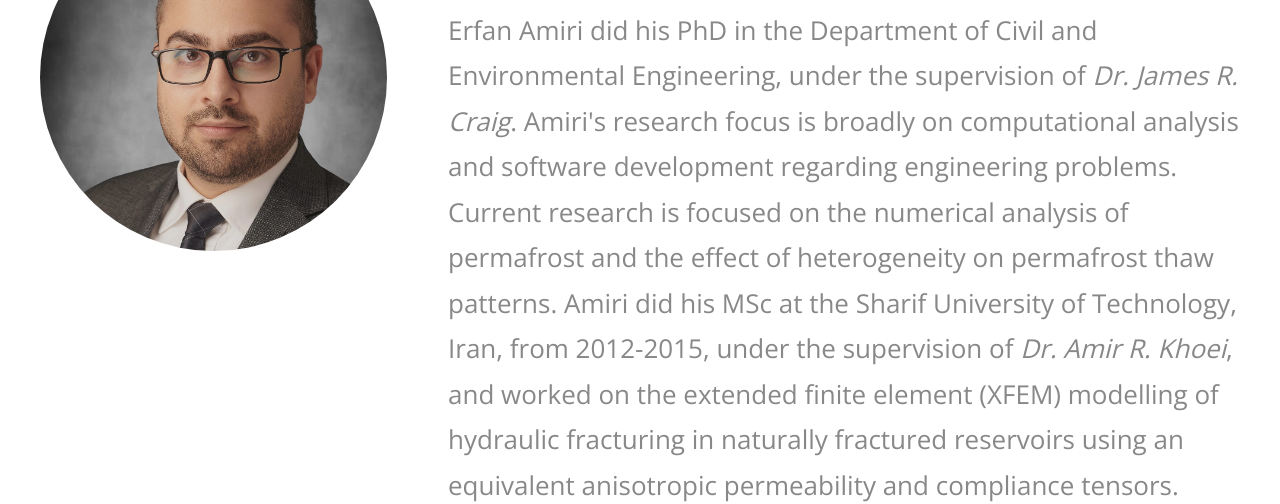
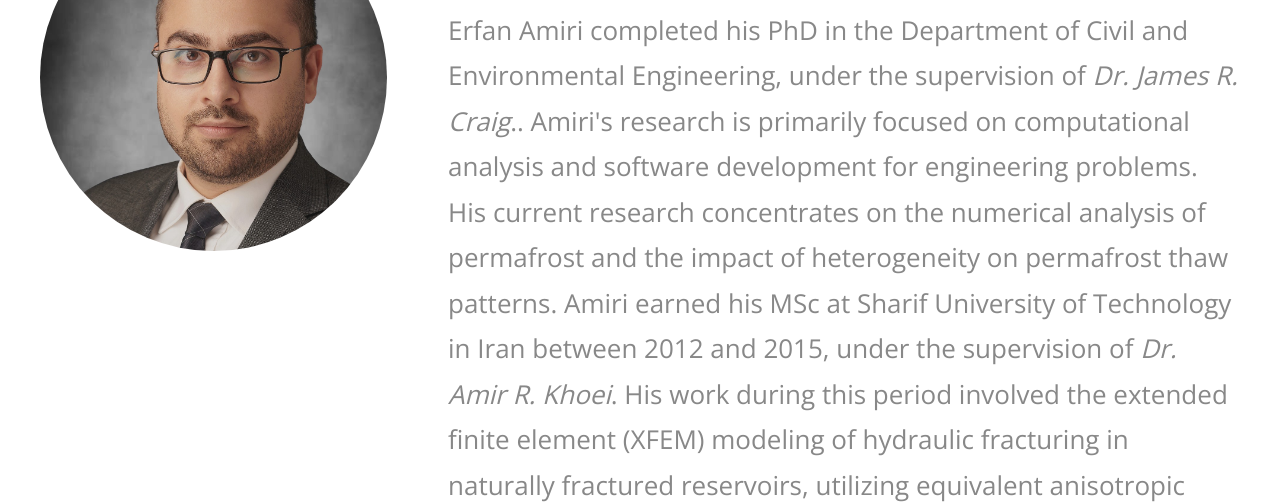
Before and after one commit to eamiri/eamiri.github.io, a plain HTML site: page index.html in a window 1280 px wide. Shown: the part 304-808 px from the top of the page. Drawn offline with nearby package versions, Linux system fonts and the light colour scheme.

Commit message:
Update index.html
updated blurb

```diff
--- a/index.html
+++ b/index.html
@@ -48,20 +48,16 @@
           <header>
             <h1>Erfan Amiri, PhD</h1>
           </header>
-          <p>Erfan Amiri did his PhD in the Department of Civil and Environmental Engineering,
-            under the supervision of <a style="text-decoration: none"
-              href="http://www.civil.uwaterloo.ca/jrcraig/"><i>Dr. James R. Craig</i></a>. Amiri's research focus is
-            broadly on
-            computational analysis and software development regarding
-            engineering problems. Current research is focused on the numerical analysis of permafrost and the effect of
-            heterogeneity
-            on permafrost thaw patterns. Amiri did his MSc at the Sharif University of Technology, Iran, from 2012-2015,
-            under the supervision of
-            <a style="text-decoration: none" href="http://sharif.edu/~arkhoei/"><i>Dr. Amir R. Khoei</i></a>, and worked
-            on
-            the extended finite element (XFEM) modelling of hydraulic fracturing in naturally fractured reservoirs using
-            an equivalent
-            anisotropic permeability and compliance tensors.</p>
+          <p>Erfan Amiri completed his PhD in the Department of Civil and Environmental Engineering,
+		  under the supervision of <a style="text-decoration: none"
+              href="http://www.civil.uwaterloo.ca/jrcraig/"><i>Dr. James R. Craig</i></a>.. Amiri's research is primarily focused on
+		  computational analysis and software development for engineering problems. His current
+		  research concentrates on the numerical analysis of permafrost and the impact of heterogeneity on
+		  permafrost thaw patterns. Amiri earned his MSc at Sharif University of Technology in
+		  Iran between 2012 and 2015, under the supervision of <a style="text-decoration: none" href="http://sharif.edu/~arkhoei/"><i>Dr. Amir R. Khoei</i></a>. His work during this
+		  period involved the extended finite element (XFEM) modeling of hydraulic fracturing in naturally
+		  fractured reservoirs, utilizing equivalent anisotropic permeability and compliance tensors.
+	</p>
         </div>
       </div>
     </article>
```
